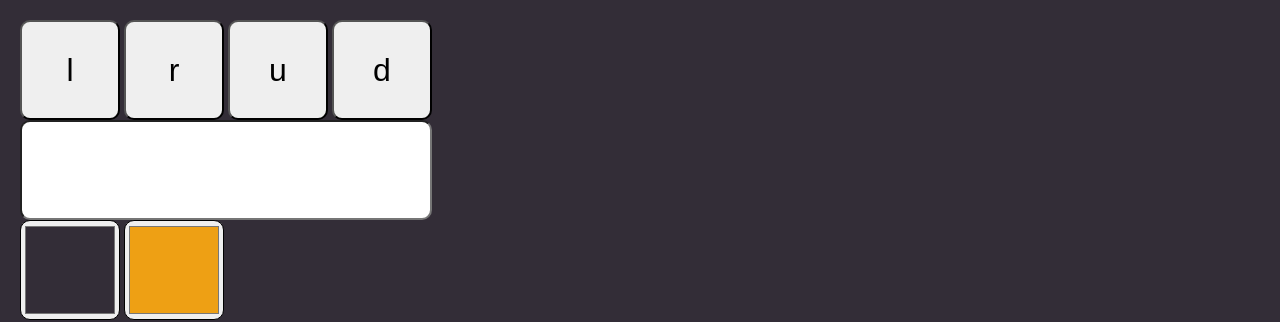
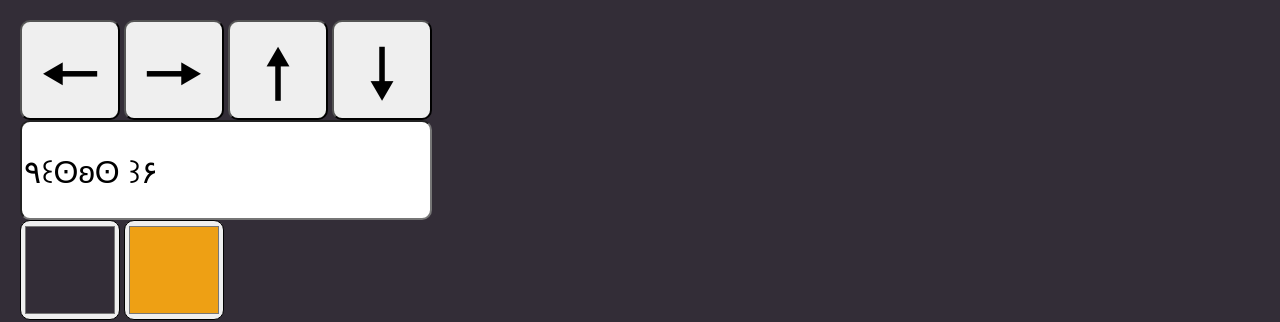
Before and after one commit to sosias/kaoWallpaper, a plain HTML site: page index.html in a window 1280 px wide. Shown: the top 322 px of the page. Drawn offline with Linux system fonts and the light colour scheme.

Commit message:
change offset ui to arrows

```diff
--- a/index.html
+++ b/index.html
@@ -13,12 +13,12 @@
         <canvas id="canvas" width="1920" height="1080"></canvas>
         <div id="ui">
             <div id="offsets">
-                <button id="offsetLx">l</button>
-                <button id="offsetRx">r</button>
-                <button id="offsetUp">u</button>
-                <button id="offsetDn">d</button>
+                <button id="offsetLx">🠔</button>
+                <button id="offsetRx">🠖</button>
+                <button id="offsetUp">🠕</button>
+                <button id="offsetDn">🠗</button>
             </div>
-            <input type="text" id="textInput" size="10">
+            <input type="text" id="textInput" size="10" value="٩꒰ʘʚʘ ꒱۶">
             <div id="colors">
                 <input type="color" id="colorBG" value="#332d37">
                 <input type="color" id="colorFG" value="#eea014">
--- a/styles.css
+++ b/styles.css
@@ -15,7 +15,7 @@ body{
 #offsets button{
     width: 100px;
     height: 100px;
-    font-size: xx-large;
+    font-size: 70px;
     border-radius: 10px;
 }
 
```
